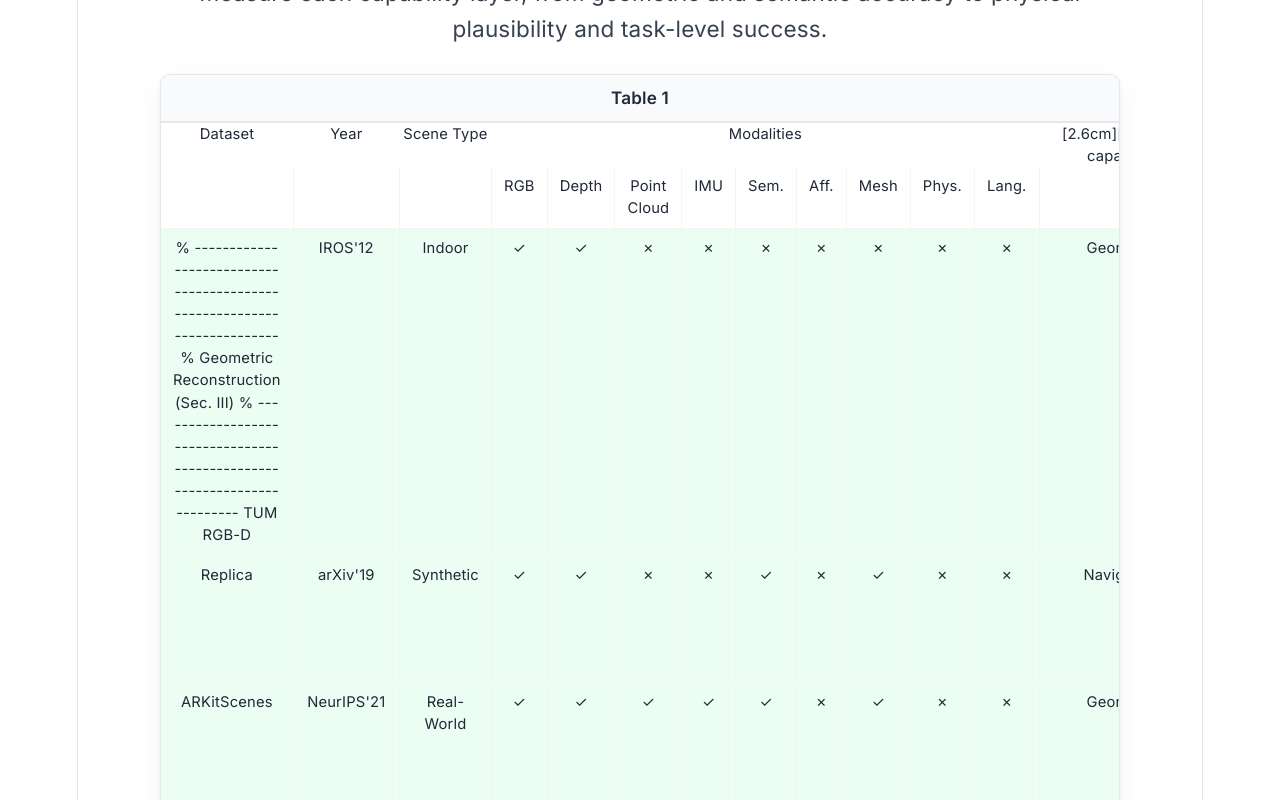
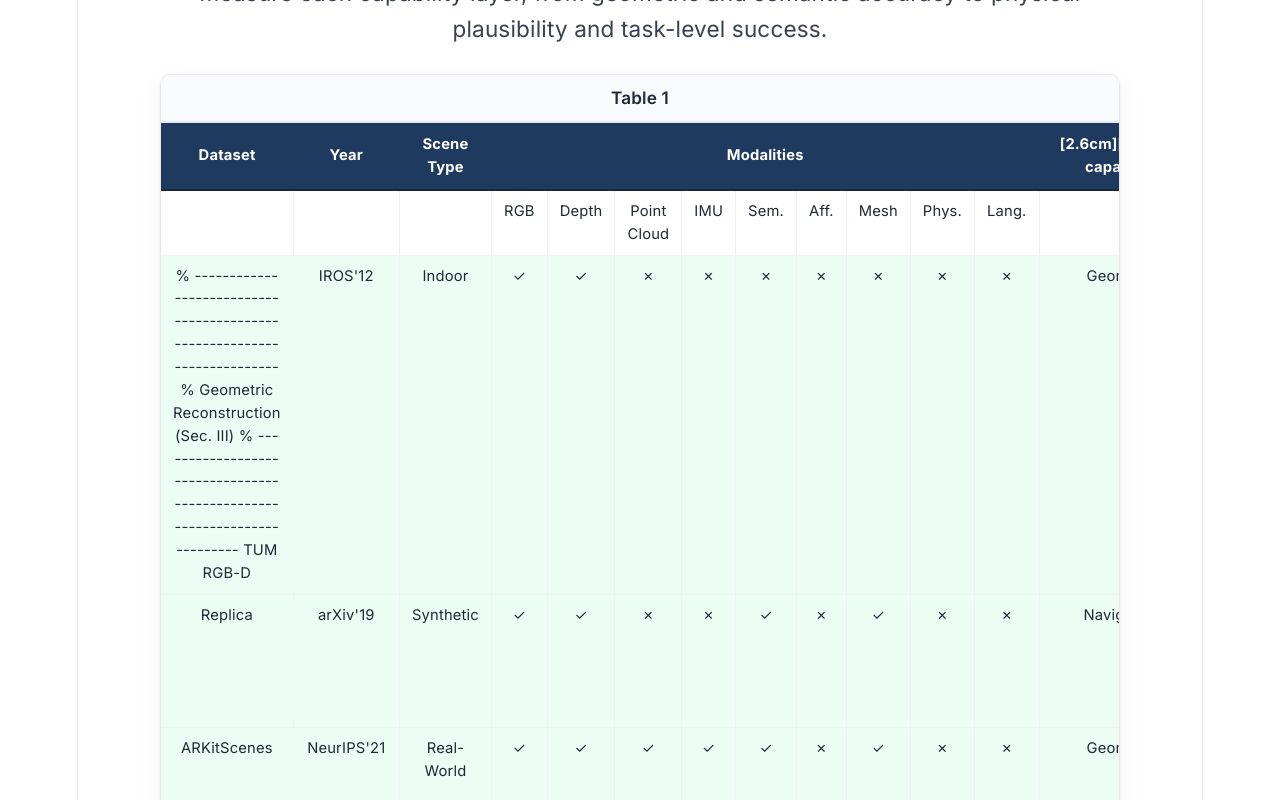
Before and after one commit to SaltGardenia/From-Geometric-Reconstruction-to-Actionable-Scene-Understanding-for-Embodied-Manipulation, a React (Vite) app: page / in a window 1280 px wide. Shown: the part 2280-3080 px from the top of the page. Built offline with nearby package versions, Linux system fonts and the light colour scheme.

Commit message:
Fix back-to-top overlapping content: add button width to gutter offset

```diff
--- a/src/App.css
+++ b/src/App.css
@@ -138,46 +138,50 @@ body {
   width: 100%;
   border-collapse: collapse;
   font-size: 0.82rem;
-  line-height: 1.5;
+  line-height: 1.55;
   color: #1f2937;
 }
 
+.paper-table thead td,
 .paper-table thead th {
-  background: #f8fafc;
-  padding: 9px 12px;
-  text-align: left;
-  font-weight: 600;
-  border-bottom: 2px solid #e5e7eb;
-  vertical-align: bottom;
-  white-space: nowrap;
+  background: #1f3a5f;
+  color: #ffffff;
+  padding: 10px 12px;
+  text-align: center;
+  font-weight: 700;
+  border-bottom: 2px solid #16293f;
+  vertical-align: middle;
+  white-space: normal;
 }
 
 .paper-table tbody td {
-  padding: 8px 12px;
-  border-bottom: 1px solid #f1f5f9;
-  border-right: 1px solid #f1f5f9;
+  padding: 9px 12px;
+  border-bottom: 1px solid #eef2f6;
+  border-right: 1px solid #eef2f6;
   vertical-align: top;
 }
 
 .paper-table tbody tr:hover {
-  background: #f8fafc;
+  background: #f1f5f9;
 }
 
 .paper-table tbody tr:nth-child(even) {
-  background: #fcfcfd;
+  background: #fafbfc;
 }
 
 .paper-table tbody tr:nth-child(even):hover {
-  background: #f1f5f9;
+  background: #eef2f6;
 }
 
 .paper-table .pos {
   color: #16a34a;
   margin-right: 4px;
+  font-weight: 700;
 }
 
 .paper-table .cell {
-  display: inline;
+  display: inline-block;
+  line-height: 1.5;
 }
 
 .paper-table__body img {
@@ -427,7 +431,7 @@ body {
     left: calc(50% - 563px - 200px);
   }
   .back-to-top {
-    right: calc(50% - 563px - 24px);
+    right: calc(50% - 563px - 70px);
   }
 }
 
```
